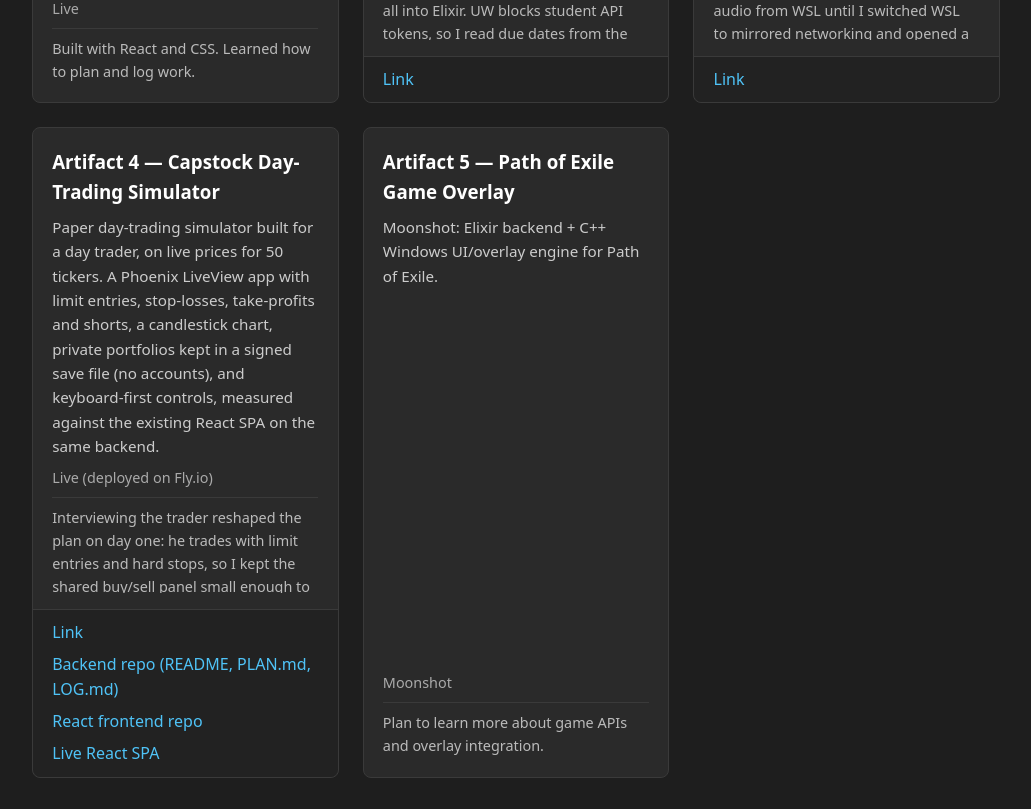
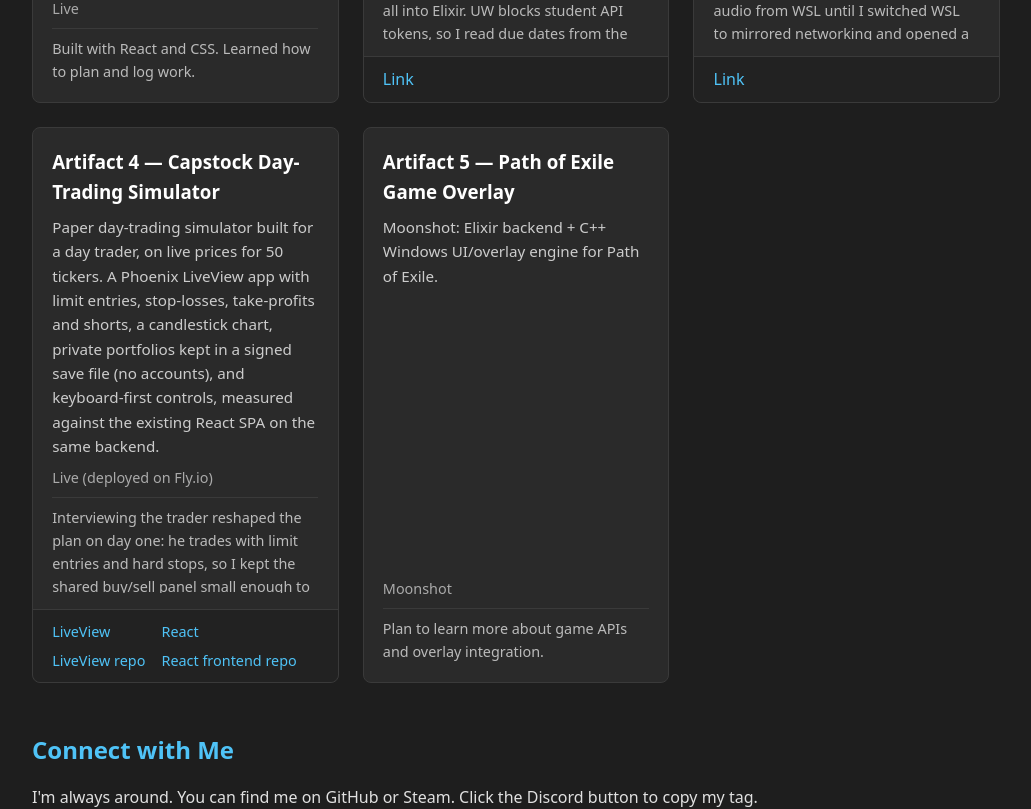
Before and after one commit to dxu13UW/Artifact_1_Portforlio, a React (Vite) app: page / in a window 1280 px wide. Shown: the part 820-1629 px from the top of the page, without its empty margins (124-1155 px from the left). Built offline with nearby package versions, Linux system fonts and the light colour scheme.

Commit message:
Artifact 4 card: links in two rows (apps, then repos)
LiveView | React on the first row, LiveView repo | React frontend repo on the
second, laid out as a grid so the columns line up. Flat link lists on the
other cards are unchanged.

Co-Authored-By: Claude Opus 5.5 <noreply@anthropic.com>

```diff
--- a/src/App.css
+++ b/src/App.css
@@ -127,6 +127,13 @@
   flex-wrap: wrap;
 }
 
+.artifact-links-grid {
+  display: grid;
+  justify-content: start;
+  gap: 0.4rem 1rem;
+  font-size: 0.9rem;
+}
+
 .artifact-links a {
   color: #4fc3f7;
   text-decoration: none;
--- a/src/components/ArtifactCard.jsx
+++ b/src/components/ArtifactCard.jsx
@@ -3,6 +3,10 @@ function ArtifactCard({ artifact }) {
     ...(artifact.link && artifact.link !== '#' ? [{ label: 'Link', url: artifact.link }] : []),
     ...(artifact.links || []),
   ];
+  // `links` is either a flat list (one wrapping line) or a list of rows, shown as a grid so
+  // the columns line up.
+  const rows = links.length > 0 && links.every(Array.isArray) ? links : null;
+  const columns = rows ? Math.max(...rows.map((row) => row.length)) : 0;
 
   return (
     <article className="artifact-card">
@@ -10,7 +14,16 @@ function ArtifactCard({ artifact }) {
       <p className="artifact-description">{artifact.description}</p>
       <p className="artifact-status">{artifact.status}</p>
       <p className="artifact-reflection">{artifact.reflection}</p>
-      {links.length > 0 && (
+      {rows && (
+        <div className="artifact-links artifact-links-grid" style={{ gridTemplateColumns: `repeat(${columns}, auto)` }}>
+          {rows.flatMap((row, r) =>
+            row.map((link, i) => (
+              <a key={`${r}-${i}`} href={link.url} target="_blank" rel="noreferrer">{link.label}</a>
+            ))
+          )}
+        </div>
+      )}
+      {!rows && links.length > 0 && (
         <div className="artifact-links">
           {links.map((link, i) => (
             <a key={i} href={link.url} target="_blank" rel="noreferrer">{link.label}</a>
--- a/src/data/artifacts.js
+++ b/src/data/artifacts.js
@@ -28,11 +28,16 @@ const artifacts = [
     description: "Paper day-trading simulator built for a day trader, on live prices for 50 tickers. A Phoenix LiveView app with limit entries, stop-losses, take-profits and shorts, a candlestick chart, private portfolios kept in a signed save file (no accounts), and keyboard-first controls, measured against the existing React SPA on the same backend.",
     status: "Live (deployed on Fly.io)",
     reflection: "Interviewing the trader reshaped the plan on day one: he trades with limit entries and hard stops, so I kept the shared buy/sell panel small enough to build in both LiveView and React, and gave his order types to LiveView. The measurements surprised me: LiveView was about as cheap as React on the network (151 vs 123 bytes per price tick) but held 4–5 times the server memory per open tab. That became real at deploy, when loading chart history at boot ran the 256 MB server out of memory, and it's why I later added connection limits. Tests taught me their limits too: three of my bugs passed green tests, and the out-of-memory crash had no test at all. For the last two days the agent wrote the code while I documented why each piece exists, which made reviewing its work my main job.",
-    link: "https://capstock-backend.fly.dev/prices?source=mock",
+    // Rows of links: the two apps, then their two repos.
     links: [
-      { label: "Backend repo (README, PLAN.md, LOG.md)", url: "https://github.com/dxu13UW/stock_fetcher-CapStock_BACKEND" },
-      { label: "React frontend repo", url: "https://github.com/tinle-ri/CapStock_FrontEnd" },
-      { label: "Live React SPA", url: "https://tinle-ri.github.io/CapStock_FrontEnd/" }
+      [
+        { label: "LiveView", url: "https://capstock-backend.fly.dev/prices?source=mock" },
+        { label: "React", url: "https://tinle-ri.github.io/CapStock_FrontEnd/" }
+      ],
+      [
+        { label: "LiveView repo", url: "https://github.com/dxu13UW/stock_fetcher-CapStock_BACKEND" },
+        { label: "React frontend repo", url: "https://github.com/tinle-ri/CapStock_FrontEnd" }
+      ]
     ],
   },
   {
```
